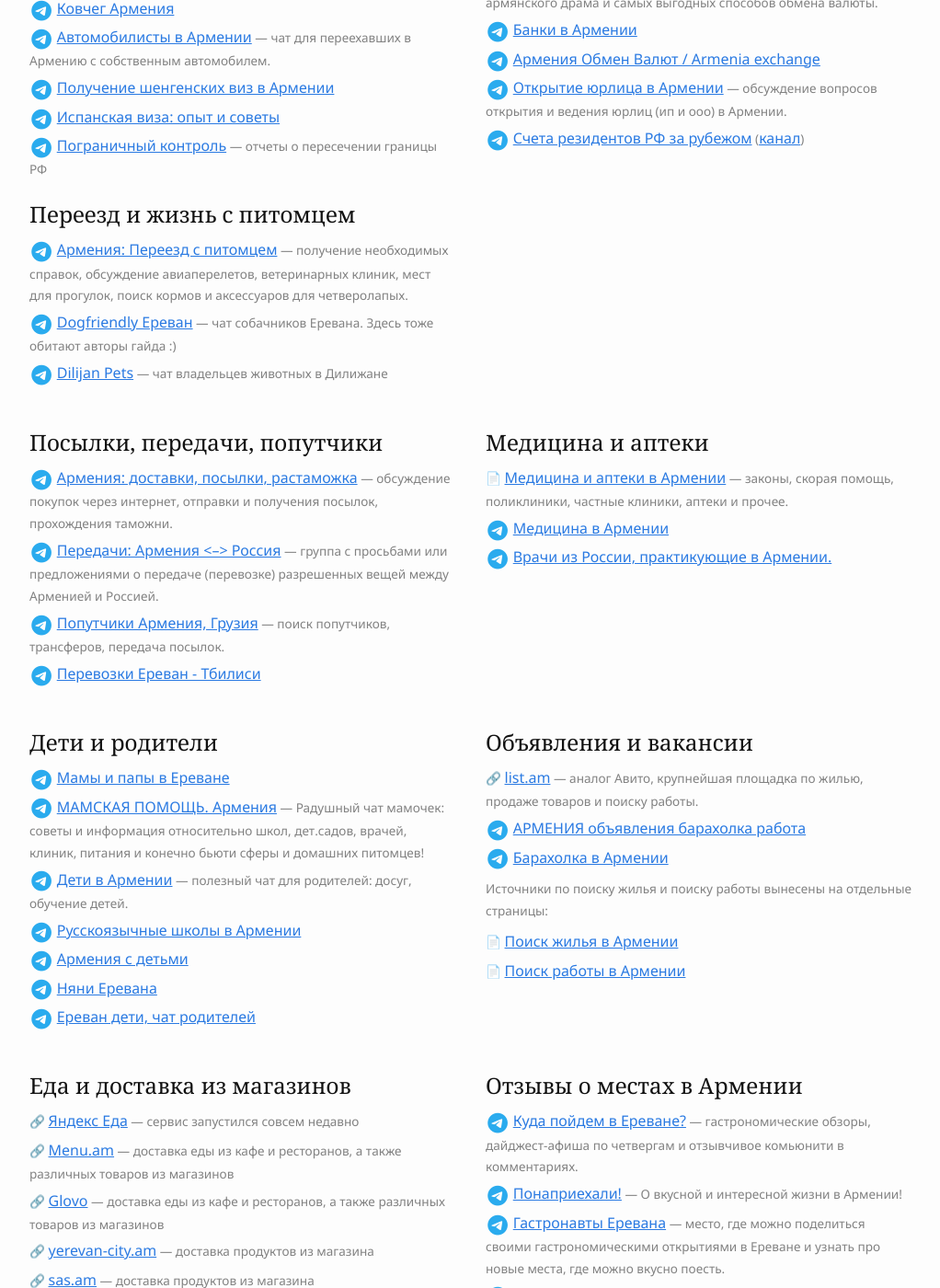
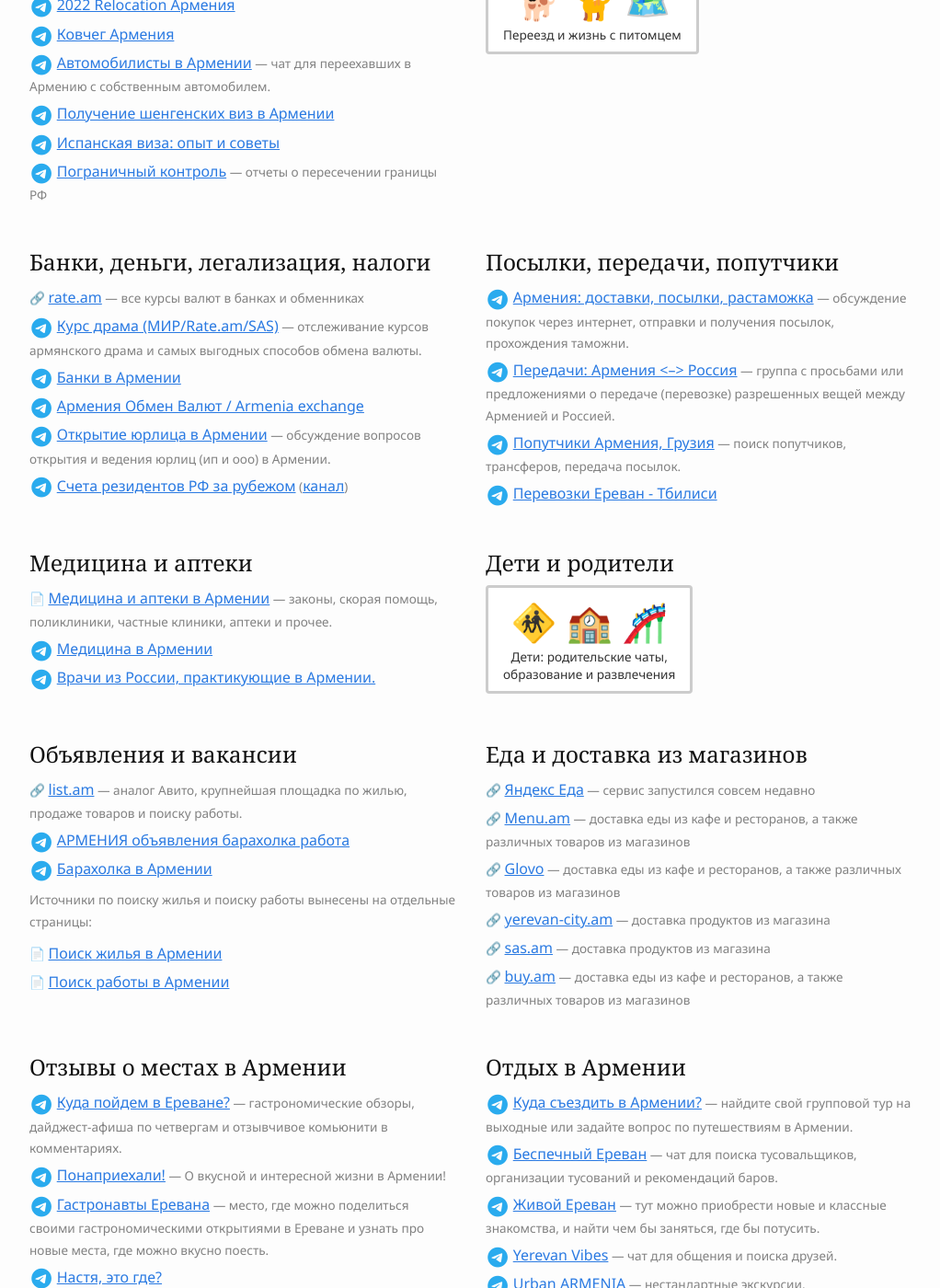
Before and after one commit to haywiki/haywiki.github.io, a Jekyll site: the page built from life/contacts.md, in a window 1280 px wide and 1400 px high, scrolled down 1378 px. Shown: the whole window at 92% size, without its empty margins (128-1150 px from the left). Built offline with Jekyll 4.4.1, drawn with Linux system fonts in a browser that asks for light colours; nearby versions of some CDN libraries; a script that is not in the unit is left out; some of the changed text lies outside the part shown.

Commit message:
рефакторинг

```diff
--- a/life/contacts.md
+++ b/life/contacts.md
@@ -91,15 +92,12 @@
 
 [//]: # (- <i class="fa-brands fa-telegram"></i> [Получение загранпаспорта РФ в Армении]&#40;https://t.me/zagranerevan&#41;)
 
+</div>
+<div class="card">
+
 ## Переезд и жизнь с питомцем
 
-- <i class="fa-brands fa-telegram"></i> [Армения: Переезд с питомцем](https://t.me/am_pets) — получение необходимых справок, обсуждение авиаперелетов, ветеринарных клиник, мест для прогулок, поиск кормов и аксессуаров для четверолапых.
-- <i class="fa-brands fa-telegram"></i> [Dogfriendly Ереван](https://t.me/dogfriendly_yerevan) — чат собачников Еревана. Здесь тоже обитают авторы гайда :)
-- <i class="fa-brands fa-telegram"></i> [Dilijan Pets](https://t.me/dilijan_pets) — чат владельцев животных в Дилижане
-{: class="list-emoji"}
-
-[//]: # (- <i class="fa-brands fa-telegram"></i> [Армения с питомцем]&#40;https://t.me/armenia_pets&#41; — переезд с животными. получение необходимых справок, обсуждение авиаперелетов, ветеринарных клиник, мест для прогулок, поиск кормов и аксессуаров для четверолапых.)
-[//]: # (- <i class="fa-brands fa-telegram"></i> [Увожу кроликов]&#40;https://t.me/takemyrabbits&#41; - переезд с животными. получение необходимых справок, обсуждение авиаперелетов, ветеринарных клиник, мест для прогулок, поиск кормов и аксессуаров для четверолапых.)
+<a class="btn btn-shortcut" href="/animals/"><span>🐕 🐈 🗺️</span><br> Переезд и жизнь с питомцем</a>
 
 </div>
 <div class="card">
@@ -142,14 +140,7 @@
 
 ## Дети и родители
 
-- <i class="fa-brands fa-telegram"></i> [Мамы и папы в Ереване](https://t.me/erevanmoms)
-- <i class="fa-brands fa-telegram"></i> [МАМСКАЯ ПОМОЩЬ. Армения](https://t.me/mamskayapomosch) — Радушный чат мамочек: советы и информация относительно школ, дет.садов, врачей, клиник, питания и конечно бьюти сферы и домашних питомцев!
-- <i class="fa-brands fa-telegram"></i> [Дети в Армении](https://t.me/detiarmeniya) — полезный чат для родителей: досуг, обучение детей.
-- <i class="fa-brands fa-telegram"></i> [Русскоязычные школы в Армении](https://t.me/ru_schools_armenia)
-- <i class="fa-brands fa-telegram"></i> [Армения с детьми](https://t.me/kids_am)
-- <i class="fa-brands fa-telegram"></i> [Няни Еревана](https://t.me/nanny_yerevan)
-- <i class="fa-brands fa-telegram"></i> [Ереван дети, чат родителей](https://t.me/erevan_deti)
-{: class="list-emoji"}
+<a class="btn btn-shortcut" href="/life/children.html"><span>🚸 🏫 🎢</span><br> Дети: родительские чаты,<br> образование и развлечения</a>
 
 </div>
 <div class="card">
@@ -249,17 +240,7 @@
 
 ## Спорт и активный отдых
 
-- <i class="fa-brands fa-telegram"></i> [Yerevan RUN](https://t.me/YerevanRun) — клуб бегунов Еревана и обсуждение занятий спортом в целом
-- <i class="fa-brands fa-telegram"></i> [Yerevan Bike Club](https://t.me/yerevanBikeClub) — клуб любителей велосипедов
-- <i class="fa-brands fa-telegram"></i> [Волейбол Ереван](https://t.me/volleybollerv)
-- <i class="fa-brands fa-telegram"></i> [Водоплавающий Ереван](https://t.me/YerevanSwim) — бассейны и водный спорт
-- <i class="fa-brands fa-telegram"></i> [Скалолазные и треккинговые выходные](https://t.me/+GYYbq1WtoopiNGEy)
-- <i class="fa-brands fa-telegram"></i> [Спортивный Ереван](https://t.me/yerevan_sport)
-- <i class="fa-brands fa-telegram"></i> [Armenian camp](https://t.me/armeniancamp) — всесезонный лагерь активного досуга на Севане
-- <i class="fa-brands fa-telegram"></i> [We Hike](https://t.me/hikeam) — ходите в горы, чтобы стать лучше и увидеть настоящую Армению!
-- <i class="fa-brands fa-instagram"></i> [Paddling in Armenia](https://www.instagram.com/supman.armenia/) — сап-туры в Армении
-- <i class="fa-brands fa-instagram"></i> [Hiking Авантюра](https://t.me/hiking_avantura) — организаторы походов
-{: class="list-emoji"}
+<a class="btn btn-shortcut" href="/life/wellness.html"><span>🏋️‍♀️ 🚲️ 🏊 🥾</span><br> Спорт, бассейны, йога, походы</a>
 
 </div>
 <div class="card">
```
Also changed, not shown: other parts of life/contacts.md (+2 -1 lines), animals/index.md (+3 -0 lines).
